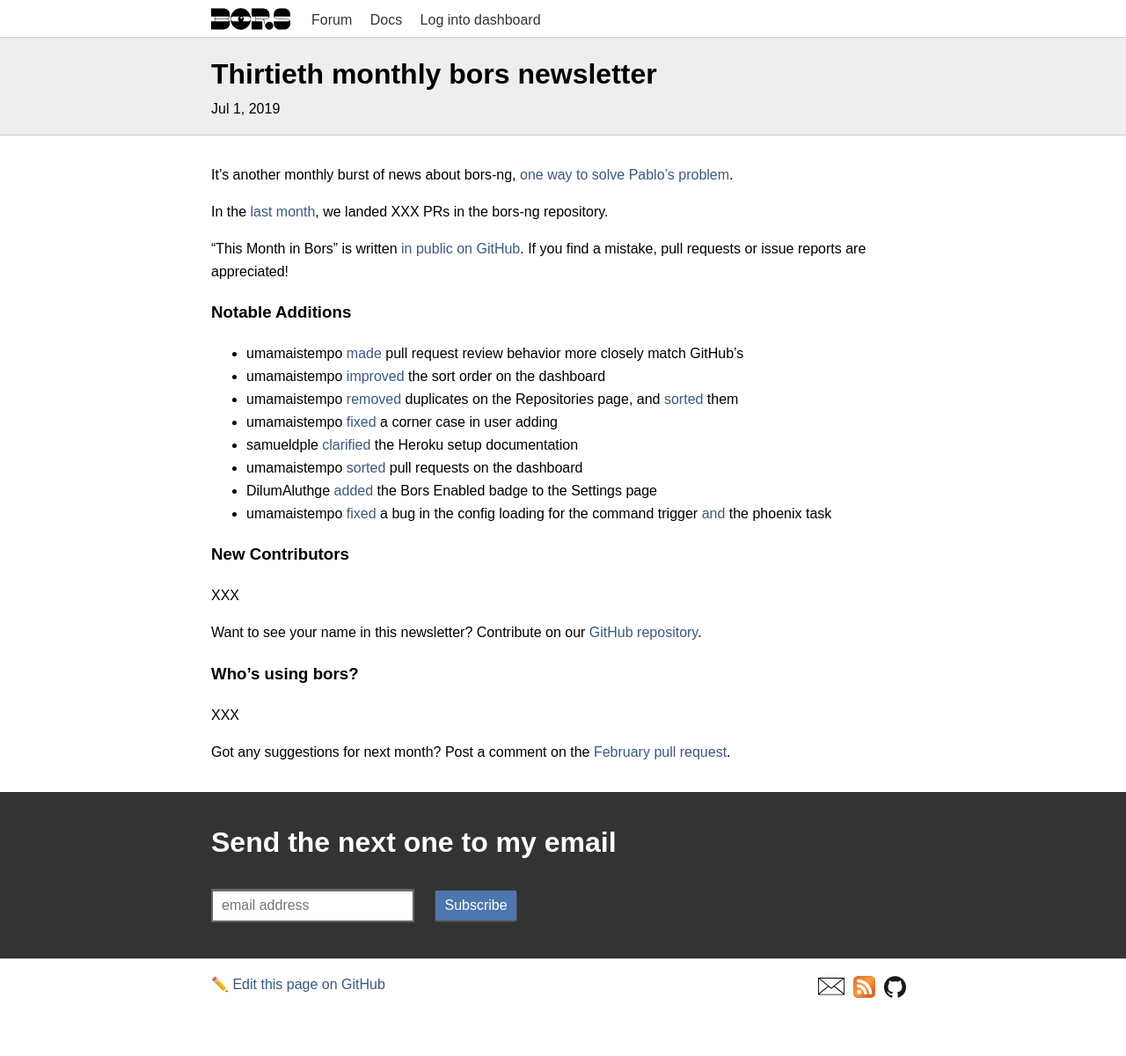
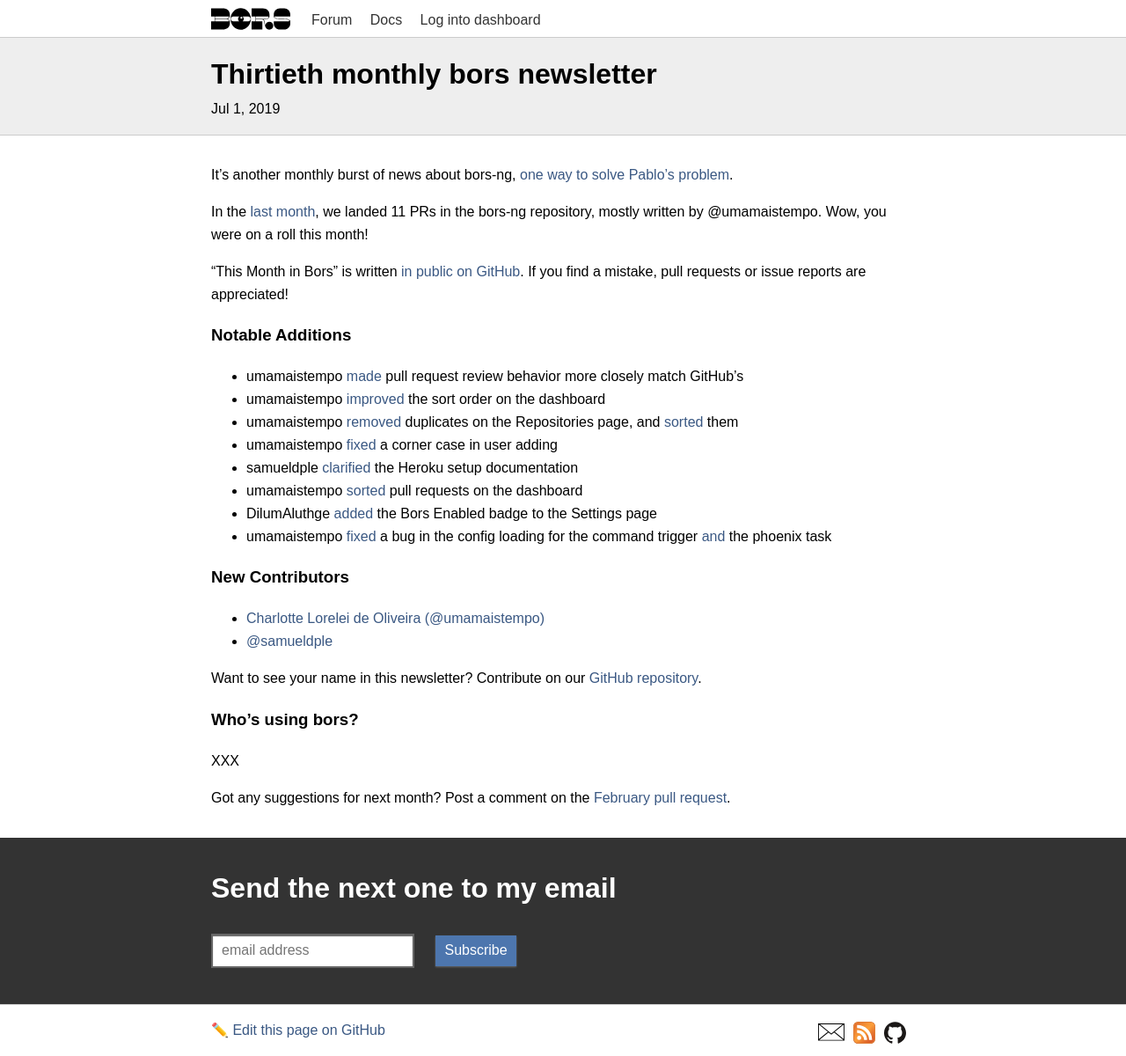
Before and after one commit to bors-ng/bors-ng.github.io, a Jekyll site: the page built from _posts/2019-07-01-tmib-30.md, in a window 1280 px wide. Shown: the whole page at 88% size. Built offline with Jekyll 4.4.1, drawn with Linux system fonts in a browser that asks for light colours; before the commit the page ends 1148 px from its top, so only the background shows below that.

Commit message:
Add new contributors
* Add @umamaistempo
* Add @samueldple

```diff
--- a/_posts/2019-07-01-tmib-30.md
+++ b/_posts/2019-07-01-tmib-30.md
@@ -9,7 +9,7 @@
 It's another monthly burst of news about bors-ng, [one way to solve Pablo's problem](https://pyfound.blogspot.com/2019/06/python-language-summit-lightning-talks-part-2.html).
 
 In the [last month](https://github.com/bors-ng/bors-ng/pulls?utf8=%E2%9C%93&q=is%3Apr%20is%3Amerged%20closed%3A2019-06-04..2019-06-30),
-we landed XXX PRs in the bors-ng repository.
+we landed 11 PRs in the bors-ng repository, mostly written by @umamaistempo. Wow, you were on a roll this month!
 
 "This Month in Bors" is written [in public on GitHub][GitHub for TMiB].
 If you find a mistake, pull requests or issue reports are appreciated!
@@ -30,7 +30,8 @@
 
 ### New Contributors
 
-XXX
+* [Charlotte Lorelei de Oliveira (@umamaistempo)](https://github.com/umamaistempo)
+* [@samueldple](https://github.com/samueldple)
 
 Want to see your name in this newsletter? Contribute on our [GitHub repository](https://github.com/bors-ng/bors-ng).
 
```
